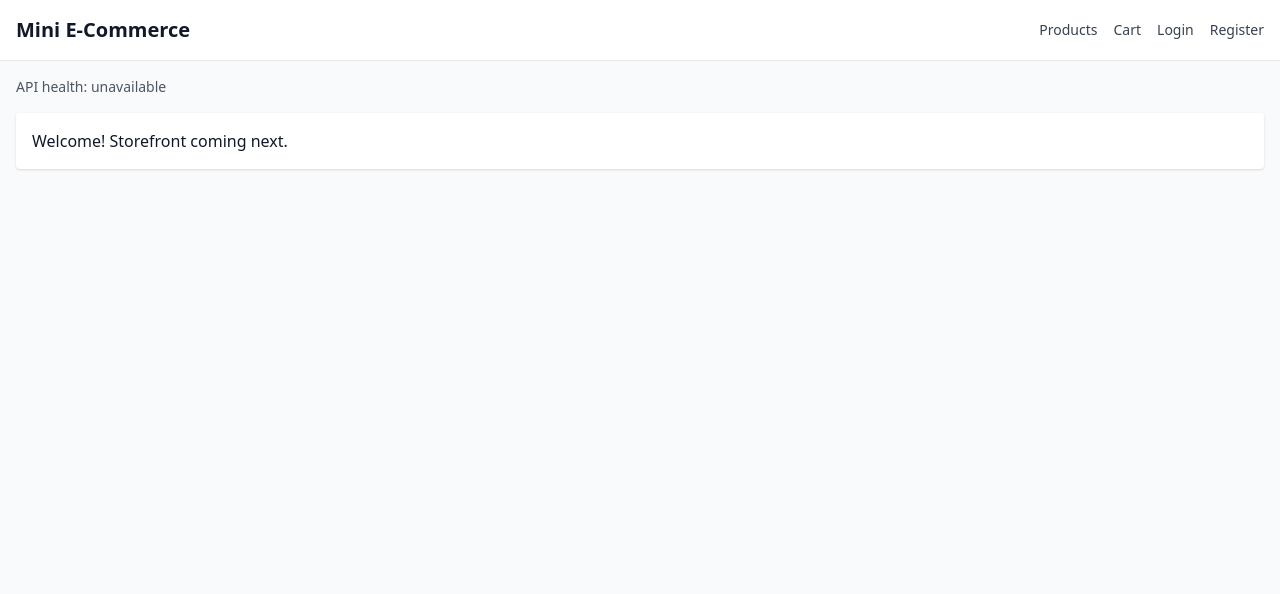
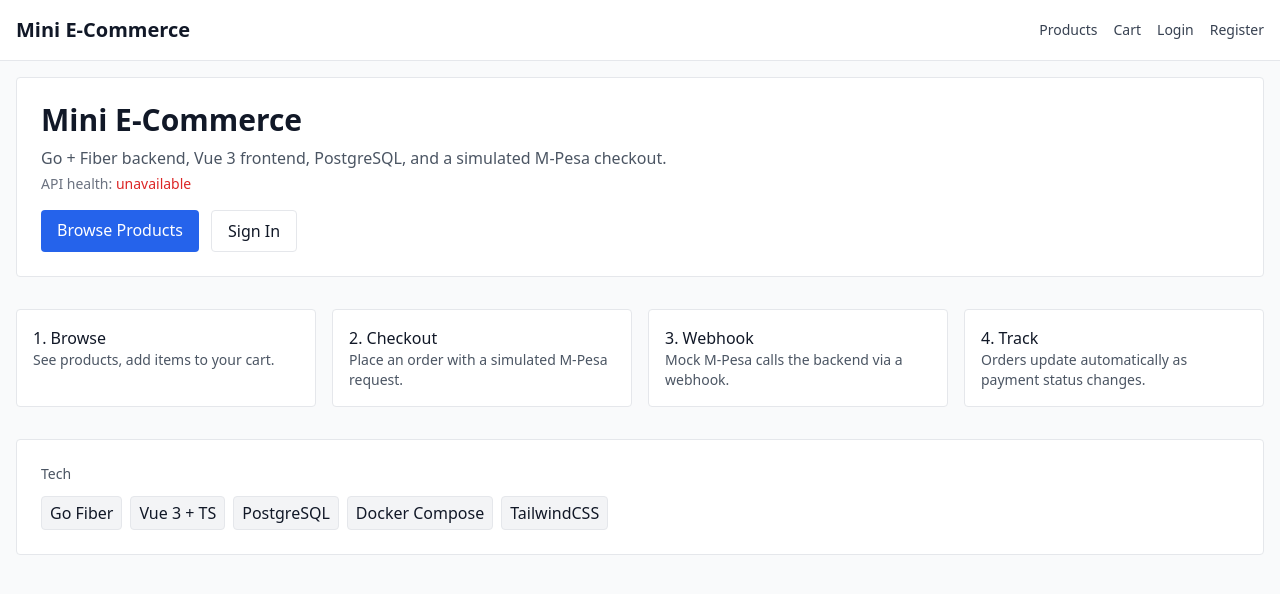
Before and after one commit to ericktoniok/E-COMMERCE-APPLICATION, a Vue app in the folder frontend/: page / in a window 1280 px wide. Shown: the top 594 px of the page. Built offline with nearby package versions, Linux system fonts and the light colour scheme; no server answers.

Commit message:
docs(frontend): enrich Home, Login, Register, Products with helpful content, filters, and CTAs

```diff
--- a/frontend/src/pages/AdminOrders.vue
+++ b/frontend/src/pages/AdminOrders.vue
@@ -19,10 +19,11 @@
   </div>
 </template>
 <script setup lang="ts">
-import { onMounted, ref } from 'vue'
+import { onMounted, onUnmounted, ref } from 'vue'
 import { api } from '../lib/api'
 
 const orders = ref<any[]>([])
+let timer: any = null
 
 async function load() {
   try {
@@ -32,5 +33,10 @@ async function load() {
   }
 }
 
-onMounted(load)
+onMounted(() => {
+  load()
+  timer = setInterval(load, 7000)
+})
+
+onUnmounted(() => { if (timer) clearInterval(timer) })
 </script>
--- a/frontend/src/pages/Home.vue
+++ b/frontend/src/pages/Home.vue
@@ -16,8 +16,49 @@ onMounted(async () => {
 </script>
 
 <template>
-  <div>
-    <p class="text-sm text-gray-600">API health: {{ health }}</p>
-    <div class="mt-4 p-4 bg-white rounded shadow">Welcome! Storefront coming next.</div>
+  <div class="space-y-8">
+    <section class="bg-white rounded p-6 border">
+      <div class="flex flex-col md:flex-row items-start md:items-center justify-between gap-4">
+        <div>
+          <h1 class="text-2xl md:text-3xl font-semibold">Mini E‑Commerce</h1>
+          <p class="text-gray-600 mt-2">Go + Fiber backend, Vue 3 frontend, PostgreSQL, and a simulated M‑Pesa checkout.</p>
+          <p class="text-sm text-gray-500 mt-1">API health: <span :class="health==='ok' ? 'text-green-600' : 'text-red-600'">{{ health }}</span></p>
+          <div class="mt-4 flex gap-3">
+            <RouterLink to="/products" class="px-4 py-2 bg-blue-600 text-white rounded">Browse Products</RouterLink>
+            <RouterLink to="/login" class="px-4 py-2 border rounded">Sign In</RouterLink>
+          </div>
+        </div>
+      </div>
+    </section>
+
+    <section class="grid md:grid-cols-4 gap-4">
+      <div class="bg-white rounded p-4 border">
+        <div class="font-medium">1. Browse</div>
+        <div class="text-sm text-gray-600">See products, add items to your cart.</div>
+      </div>
+      <div class="bg-white rounded p-4 border">
+        <div class="font-medium">2. Checkout</div>
+        <div class="text-sm text-gray-600">Place an order with a simulated M‑Pesa request.</div>
+      </div>
+      <div class="bg-white rounded p-4 border">
+        <div class="font-medium">3. Webhook</div>
+        <div class="text-sm text-gray-600">Mock M‑Pesa calls the backend via a webhook.</div>
+      </div>
+      <div class="bg-white rounded p-4 border">
+        <div class="font-medium">4. Track</div>
+        <div class="text-sm text-gray-600">Orders update automatically as payment status changes.</div>
+      </div>
+    </section>
+
+    <section class="bg-white rounded p-6 border">
+      <div class="text-sm text-gray-600 mb-3">Tech</div>
+      <div class="flex flex-wrap gap-2">
+        <span class="px-2 py-1 rounded bg-gray-100 border">Go Fiber</span>
+        <span class="px-2 py-1 rounded bg-gray-100 border">Vue 3 + TS</span>
+        <span class="px-2 py-1 rounded bg-gray-100 border">PostgreSQL</span>
+        <span class="px-2 py-1 rounded bg-gray-100 border">Docker Compose</span>
+        <span class="px-2 py-1 rounded bg-gray-100 border">TailwindCSS</span>
+      </div>
+    </section>
   </div>
 </template>
--- a/frontend/src/pages/Login.vue
+++ b/frontend/src/pages/Login.vue
@@ -4,11 +4,12 @@
     <form @submit.prevent="onSubmit" class="space-y-3">
       <div>
         <label class="block text-sm">Email</label>
-        <input v-model="email" type="email" class="input" required />
+        <input v-model="email" type="email" class="input" required placeholder="you@example.com" />
       </div>
       <div>
         <label class="block text-sm">Password</label>
-        <input v-model="password" type="password" class="input" required />
+        <input v-model="password" type="password" class="input" required placeholder="••••••••" minlength="8" />
+        <p class="text-xs text-gray-500 mt-1">Use the seeded admin for dashboard access: <code>admin@local.test</code> / <code>Admin123!</code></p>
       </div>
       <button class="btn">Login</button>
       <p class="text-sm mt-2">No account? <RouterLink to="/register" class="text-blue-600">Register</RouterLink></p>
--- a/frontend/src/pages/Orders.vue
+++ b/frontend/src/pages/Orders.vue
@@ -17,16 +17,24 @@
   </div>
 </template>
 <script setup lang="ts">
-import { onMounted, ref } from 'vue'
+import { onMounted, onUnmounted, ref } from 'vue'
 import { api } from '../lib/api'
 
 const orders = ref<any[]>([])
+let timer: any = null
 
-onMounted(async () => {
+async function load() {
   try {
     orders.value = await api.myOrders()
   } catch (e) {
     // likely unauthenticated
   }
+}
+
+onMounted(() => {
+  load()
+  timer = setInterval(load, 7000)
 })
+
+onUnmounted(() => { if (timer) clearInterval(timer) })
 </script>
--- a/frontend/src/pages/Products.vue
+++ b/frontend/src/pages/Products.vue
@@ -1,8 +1,17 @@
 <template>
   <div>
     <h2 class="text-xl font-semibold mb-4">Products</h2>
-    <div class="grid grid-cols-1 md:grid-cols-3 gap-4">
-      <div v-for="p in products" :key="p.id" class="border rounded p-3 bg-white">
+    <div class="bg-white border rounded p-3 mb-4 grid md:grid-cols-4 gap-2">
+      <input v-model="q" placeholder="Search by name" class="input md:col-span-2" />
+      <input v-model.number="min" type="number" placeholder="Min price (cents)" class="input" />
+      <input v-model.number="max" type="number" placeholder="Max price (cents)" class="input" />
+    </div>
+    <div v-if="!filtered.length" class="text-gray-600">
+      No products found.
+      <RouterLink v-if="isAdmin" to="/admin/products" class="text-blue-600 underline ml-1">Add one</RouterLink>.
+    </div>
+    <div v-else class="grid grid-cols-1 md:grid-cols-3 gap-4">
+      <div v-for="p in filtered" :key="p.id" class="border rounded p-3 bg-white">
         <img v-if="p.image_url" :src="apiBase + p.image_url" class="w-full h-40 object-cover mb-2" />
         <h3 class="font-medium">{{ p.name }}</h3>
         <p class="text-sm text-gray-600">{{ p.description }}</p>
@@ -13,14 +22,29 @@
   </div>
 </template>
 <script setup lang="ts">
-import { onMounted, ref } from 'vue'
+import { computed, onMounted, ref } from 'vue'
 import { api } from '../lib/api'
+import { useAuth } from '../stores/auth'
 
 const products = ref<any[]>([])
 const apiBase = import.meta.env.VITE_API_BASE || 'http://localhost:8080'
+const q = ref('')
+const min = ref<number | null>(null)
+const max = ref<number | null>(null)
+const auth = useAuth()
+const isAdmin = computed(() => auth.role === 'admin')
 
 onMounted(async () => {
   products.value = await api.products()
+})
+
+const filtered = computed(() => {
+  return products.value.filter(p => {
+    const nameOk = !q.value || (p.name || '').toLowerCase().includes(q.value.toLowerCase())
+    const minOk = min.value == null || p.price_cents >= min.value
+    const maxOk = max.value == null || p.price_cents <= max.value
+    return nameOk && minOk && maxOk
+  })
 })
 
 function addToCart(p: any) {
@@ -34,4 +58,5 @@ function addToCart(p: any) {
 </script>
 <style scoped>
 .btn { @apply bg-blue-600 text-white px-3 py-2 rounded; }
+.input { @apply border rounded px-3 py-2 w-full; }
 </style>
--- a/frontend/src/pages/Register.vue
+++ b/frontend/src/pages/Register.vue
@@ -4,11 +4,12 @@
     <form @submit.prevent="onSubmit" class="space-y-3">
       <div>
         <label class="block text-sm">Email</label>
-        <input v-model="email" type="email" class="input" required />
+        <input v-model="email" type="email" class="input" required placeholder="you@example.com" />
       </div>
       <div>
         <label class="block text-sm">Password</label>
-        <input v-model="password" type="password" class="input" required />
+        <input v-model="password" type="password" class="input" required placeholder="••••••••" minlength="8" />
+        <p class="text-xs text-gray-500 mt-1">Use at least 8 characters. You'll be logged in automatically after registering.</p>
       </div>
       <button class="btn">Create account</button>
       <p class="text-sm mt-2">Have an account? <RouterLink to="/login" class="text-blue-600">Login</RouterLink></p>
```
Also changed, not shown: 1 other file (tests, documents, lock files or other folders).
